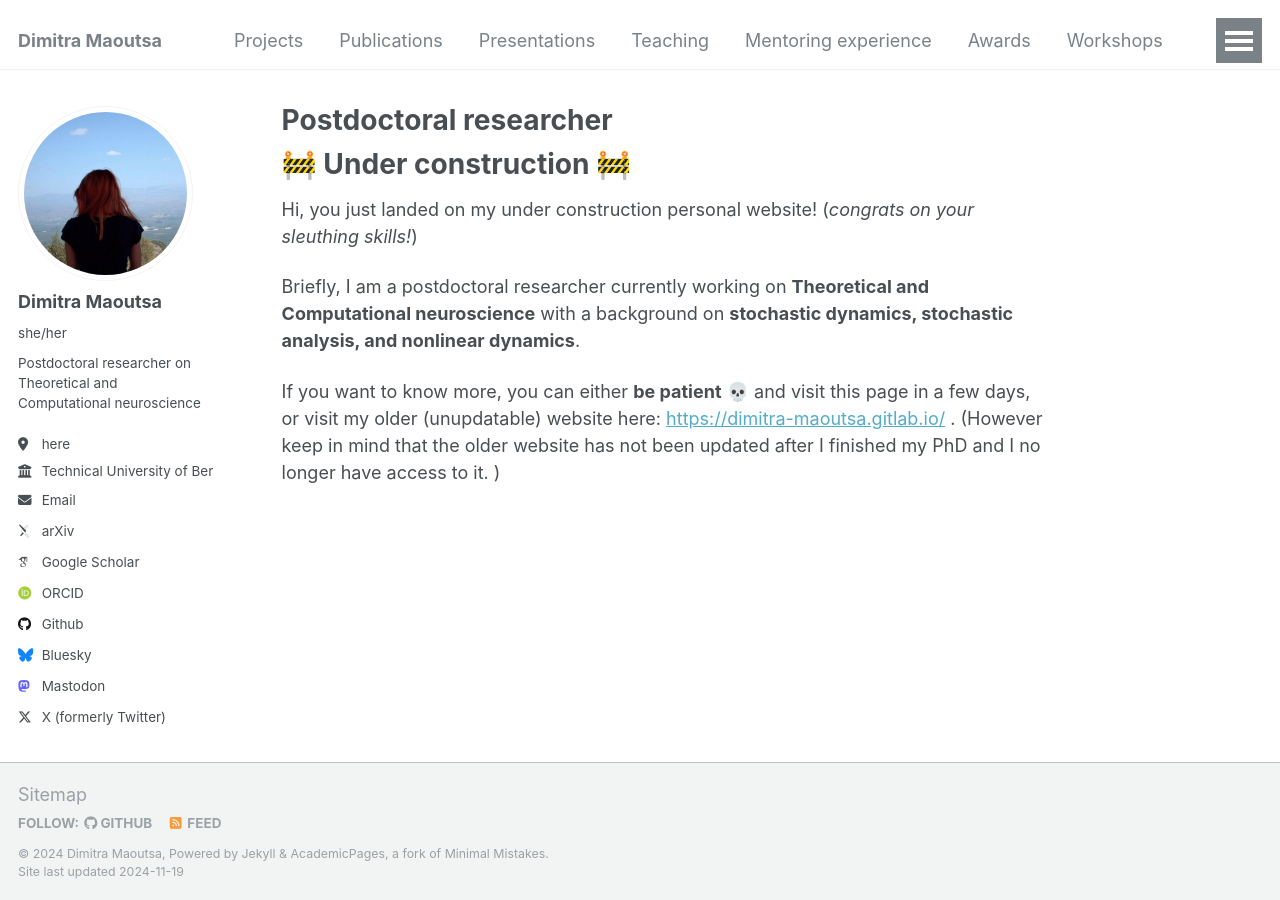
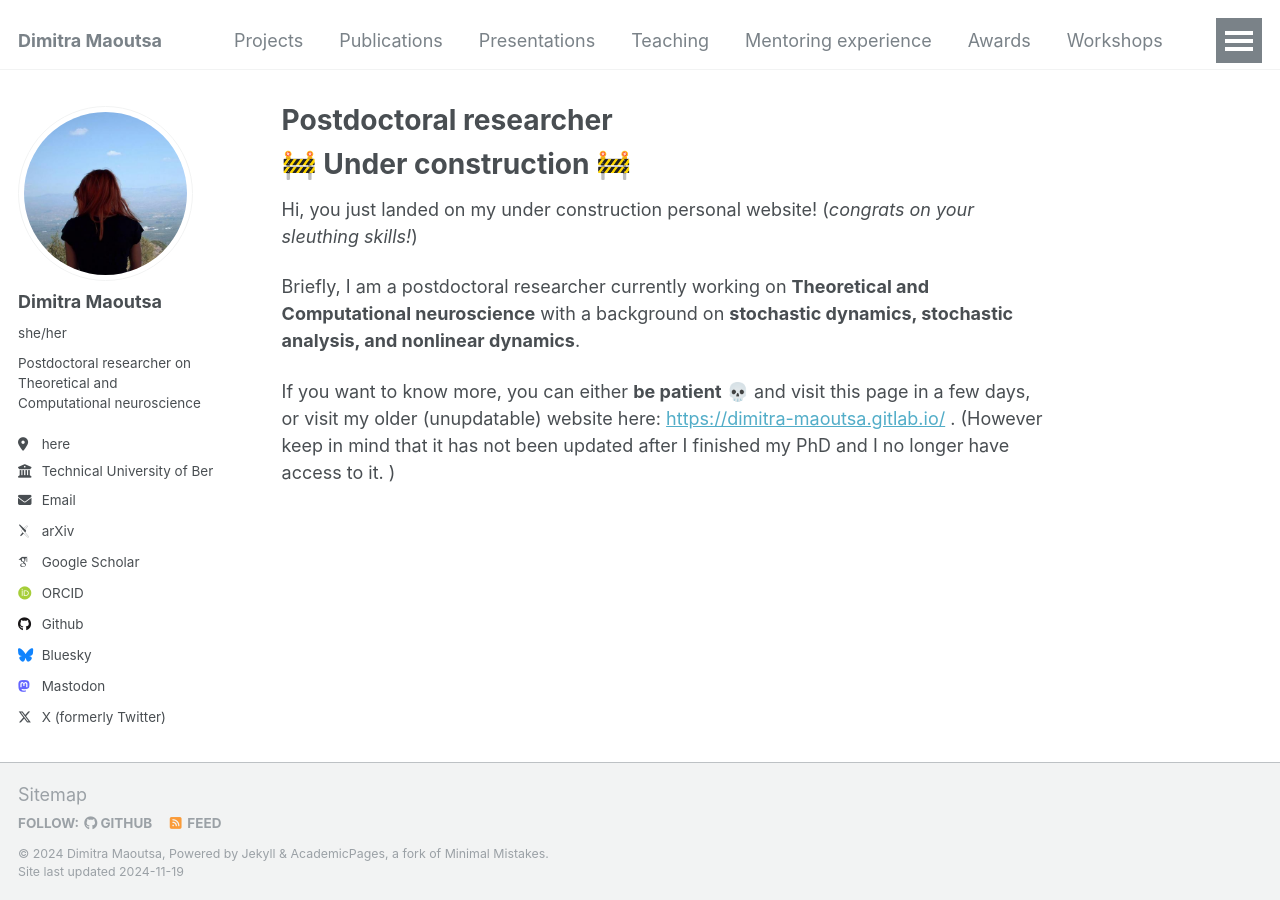
Before and after one commit to dimitra-maoutsa/dimitra-maoutsa.github.io, a Jekyll site: the page built from _pages/about.md, in a window 1280 px wide. Built offline with Jekyll 4.4.1, drawn with Linux system fonts in a browser that asks for light colours; emoji names are drawn with the system emoji font; some web fonts are replaced.

Commit message:
Update about.md

```diff
--- a/_pages/about.md
+++ b/_pages/about.md
@@ -14,4 +14,4 @@ Hi, you just landed on my under construction personal website! (_congrats on you
 
 Briefly, I am a postdoctoral researcher currently working on **Theoretical and Computational neuroscience** with a background on **stochastic dynamics, stochastic analysis, and nonlinear dynamics**.
 
-If you want to know more, you can either **be patient** :skull: and visit this page in a few days, or visit my older (unupdatable) website here: [https://dimitra-maoutsa.gitlab.io/](https://dimitra-maoutsa.gitlab.io/) . (However keep in mind that the older website has not been updated after I finished my PhD and I no longer have access to it. )
+If you want to know more, you can either **be patient** :skull: and visit this page in a few days, or visit my older (unupdatable) website here: [https://dimitra-maoutsa.gitlab.io/](https://dimitra-maoutsa.gitlab.io/) . (However keep in mind that it has not been updated after I finished my PhD and I no longer have access to it. )
```
